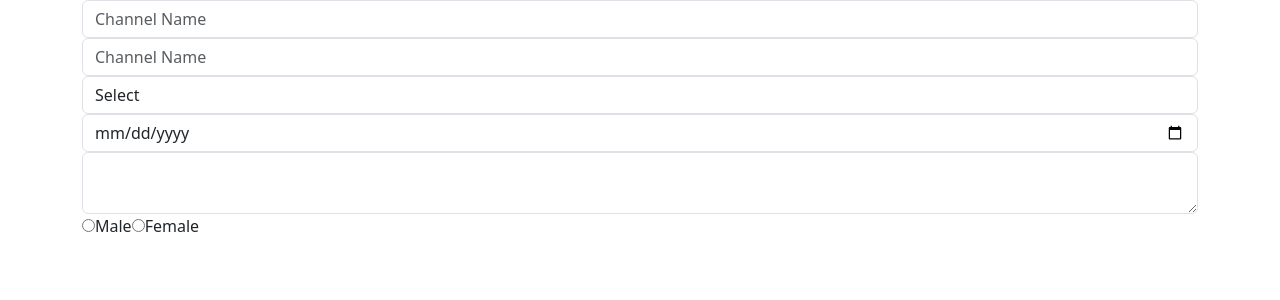
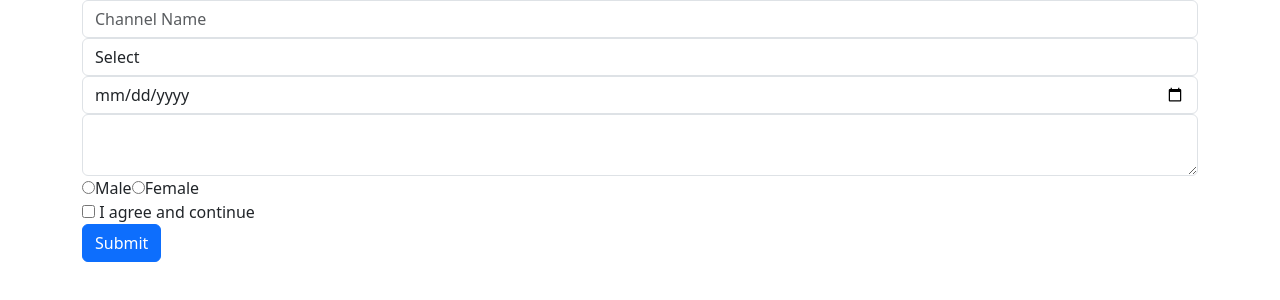
Before and after one commit to Asnoyon/React_Learning, a React (Create React App) app: page / in a window 1280 px wide. Shown: the top 300 px of the page. Built offline with nearby package versions, Linux system fonts and the light colour scheme.

Commit message:
form processing react

```diff
--- a/src/Pages/Input.jsx
+++ b/src/Pages/Input.jsx
@@ -1,14 +1,23 @@
 import React, { Component } from 'react'
 
 export default class Input extends Component {
+
+    state={
+      ChannelName : "",
+
+    }
     FormChange = (event)=>{
         console.log(event.target.value)
+    }
+    CheckboxHandler = (event)=>{
+      this.setState({
+        checkbox : event.target.checked
+      })
     }
 
   render() {
     return (
       <div className='container'>
-         <input type="text" name='ChannelName' placeholder='Channel Name'  className='form-control' onChange={this.FormChange} />
          <input type="text" name='ChannelName' placeholder='Channel Name'  className='form-control' onChange={this.FormChange} />
          <select name="category" onChange={this.FormChange} className='form-control'>
             <option value="Select">Select</option>
@@ -18,10 +27,16 @@ export default class Input extends Component {
          </select>
          <input type="date" name="CreationDate" onChange={this.FormChange} className='form-control' />
          <textarea name="About Textarea" onChange={this.FormChange} className='form-control'></textarea>
-         <input type="radio" value="male" name="gender" onChange={this.FormChange} />
-         <label htmlFor="gender">Male</label>
-         <input type="radio" value="female" name="gender" onChange={this.FormChange} />
-         <label htmlFor="gender">Female</label>
+         <div>
+          <input type="radio" value="male" name="gender" onChange={this.FormChange} />
+          <label htmlFor="gender">Male</label>
+          <input type="radio" value="female" name="gender" onChange={this.FormChange} />
+          <label htmlFor="gender">Female</label>
+          </div>
+          <input type="checkbox" name="Checkbox" onChange={this.CheckboxHandler} /> I agree and continue <br />
+          <button className='btn btn-primary'>
+            Submit
+          </button>
       </div>
     )
   }
```
